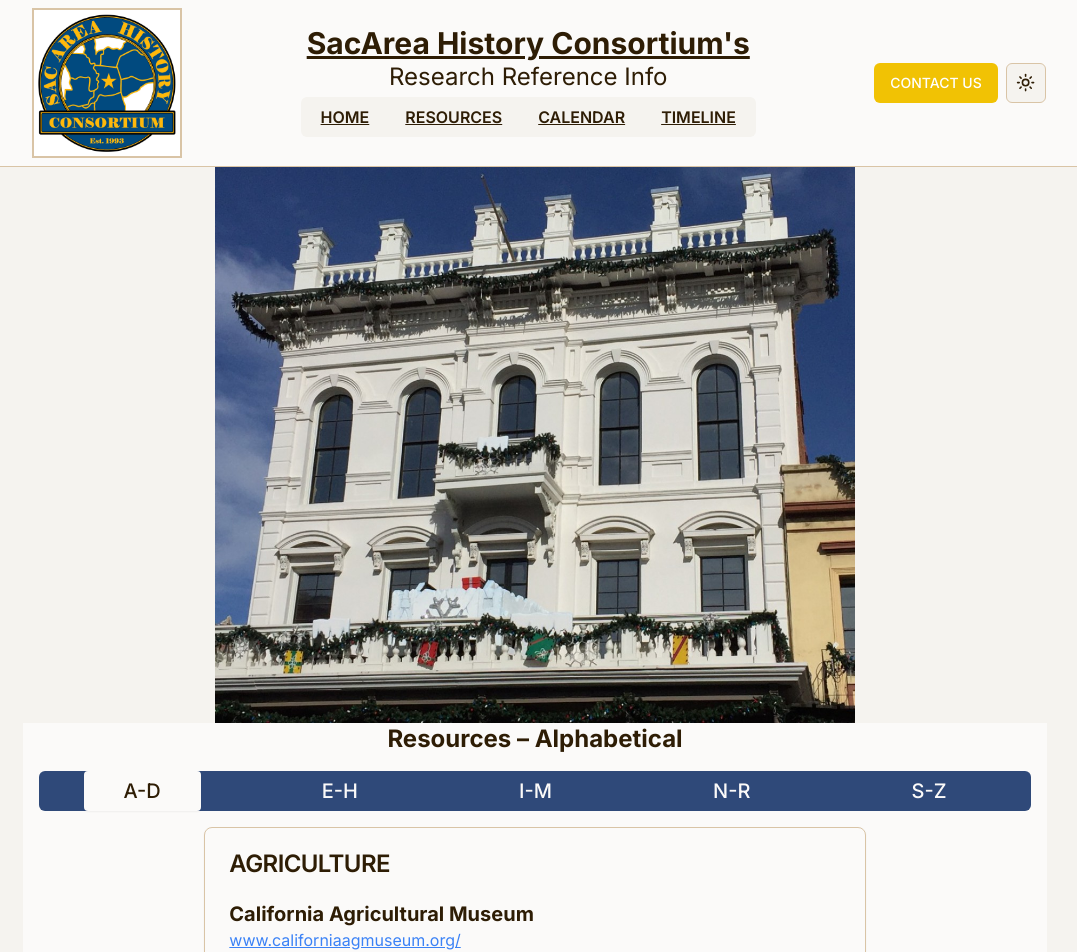
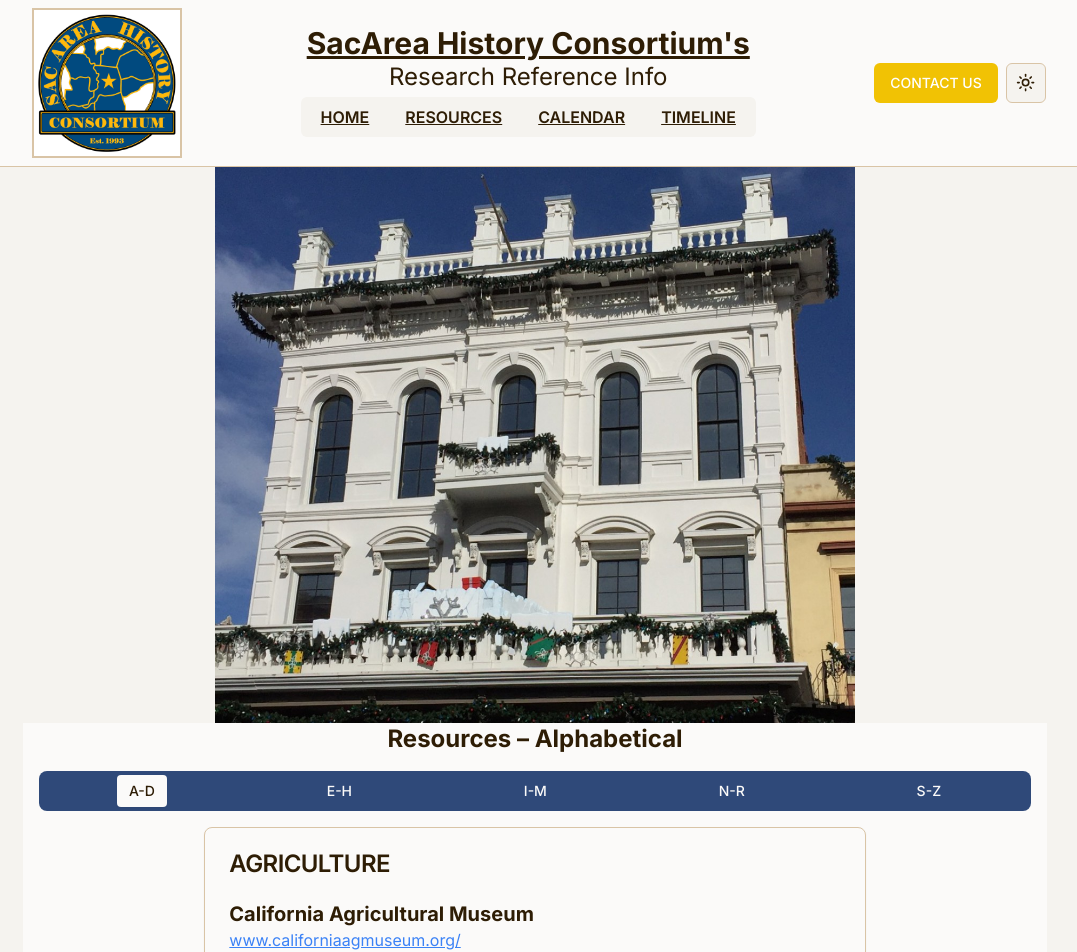
Before and after one commit to witcradg/sacareahistory, a Next.js app: page / in a window 1280 px wide. Shown: the top 952 px of the page, without its empty margins (105-1182 px from the left). Built offline with nearby package versions, Linux system fonts and the light colour scheme.

Commit message:
Styling for tabs and tab triggers

```diff
--- a/app/globals.css
+++ b/app/globals.css
@@ -28,6 +28,10 @@ a {
 .menubutton {
   @apply text-base font-semibold text-foreground py-0 my-0;
 }
+
+/* .tab-trigger {
+  @apply text-xl m-10 px-10 rounded-none md:rounded-lg;
+} */
 
 /* original WIP for this project */
 /* @layer base {
--- a/components/ResourcesSection.tsx
+++ b/components/ResourcesSection.tsx
@@ -13,20 +13,20 @@ export const ResourcesSection = () => {
 				<h2 className="w-full block text-2xl font-bold text-center">Resources &ndash; Alphabetical</h2>
 			</div>
 			<Tabs id="resouces" defaultValue="sectionAD" className="lg:p-4 rounded-none">
-				<TabsList className="flex justify-around items-center w-full m-auto text-lg text-primary-foreground dark:text-foreground bg-skyblue" >
-					<TabsTrigger className="text-xl m-10 px-10 data-[state=active]:bg-card"
+				<TabsList className="flex justify-around items-center w-full m-auto text-lg text-primary-foreground dark:text-foreground bg-skyblue rounded-none lg:rounded-lg" >
+					<TabsTrigger className="tab-trigger data-[state=active]:bg-card"
 						value="sectionAD">A-D
 					</TabsTrigger>
-					<TabsTrigger className="text-xl m-10 px-10 data-[state=active]:bg-card"
+					<TabsTrigger className="tab-trigger data-[state=active]:bg-card"
 						value="sectionEH">E-H
 					</TabsTrigger>
-					<TabsTrigger className="text-xl m-10 px-10 data-[state=active]:bg-card"
+					<TabsTrigger className="tab-trigger data-[state=active]:bg-card"
 						value="sectionIM">I-M
 					</TabsTrigger>
-					<TabsTrigger className="text-xl m-10 px-10 data-[state=active]:bg-card"
+					<TabsTrigger className="tab-trigger data-[state=active]:bg-card"
 						value="sectionNR">N-R
 					</TabsTrigger>
-					<TabsTrigger className="text-xl m-10 px-10 data-[state=active]:bg-card"
+					<TabsTrigger className="tab-trigger data-[state=active]:bg-card"
 						value="sectionSZ">S-Z
 					</TabsTrigger>
 				</TabsList>
```
